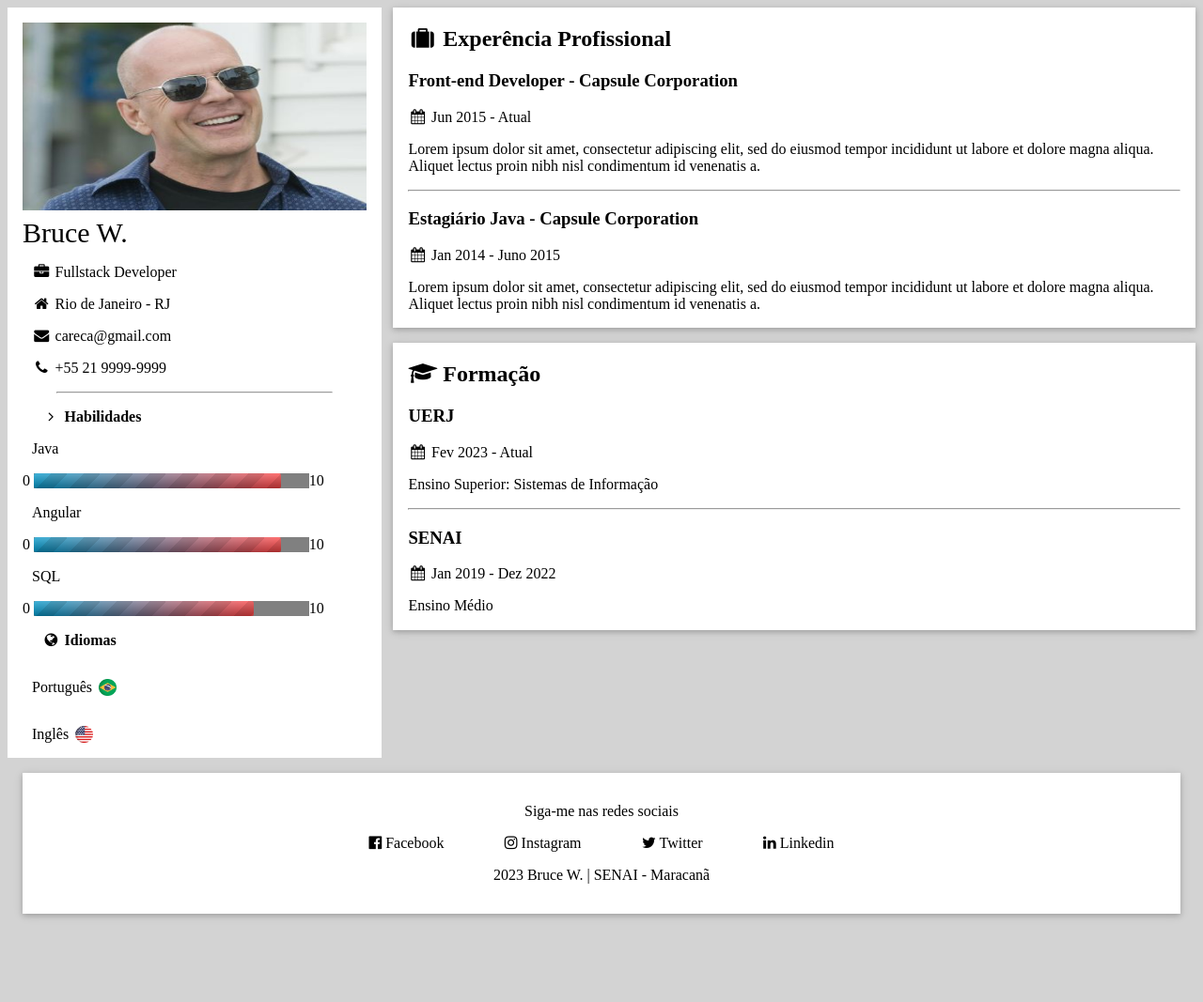
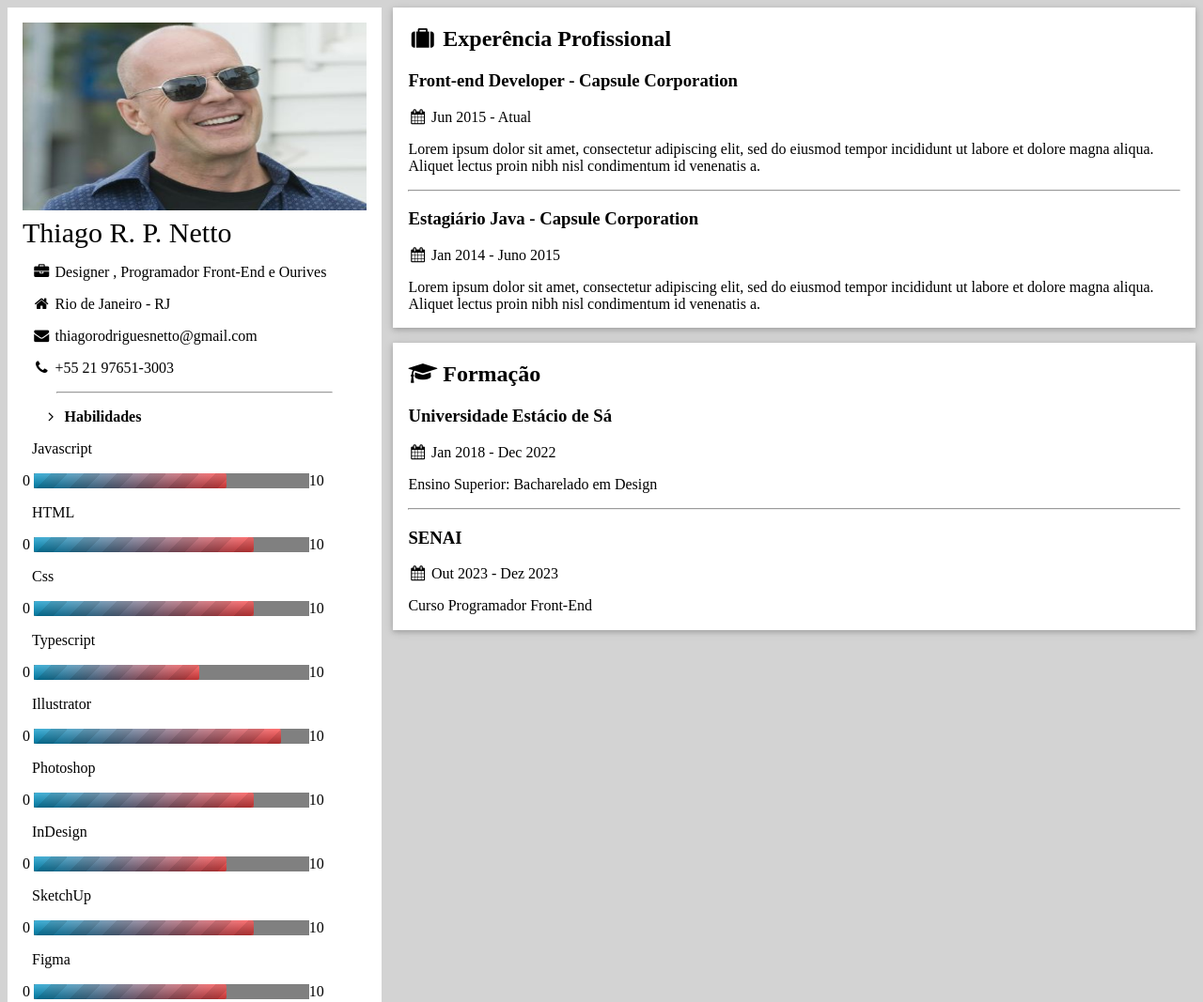
Before and after one commit to Thiago-Netto/curriculumvitae, a plain HTML site: page index.html in a window 1280 px wide. Shown: the top 1067 px of the page at 94% size. Before the commit the page ends 989 px from the top, so only its background shows below. Drawn offline with Linux system fonts and the light colour scheme.

Commit message:
info pessoal

```diff
--- a/index.html
+++ b/index.html
@@ -19,13 +19,13 @@
             <div class="image">
                 <figure>
                     <img src="img/img careca.jpg" alt="Foto do careca" class="avatar">
-                    <figcaption>Bruce W.</figcaption>
+                    <figcaption>Thiago R. P. Netto</figcaption>
                 </figure>
             </div>
 
              <p class="info-curr">
                 <i class="fa fa-briefcase fa-fw"></i>
-                Fullstack Developer
+                Designer , Programador Front-End e Ourives
             </p>
 
             <p class="info-curr">
@@ -35,12 +35,12 @@
 
             <p class="info-curr">
                 <i class="fa fa-envelope fa-fw"></i>
-                careca@gmail.com
+                thiagorodriguesnetto@gmail.com
             </p>
 
             <p class="info-curr">
                 <i class="fa fa-phone fa-fw"></i>
-                +55 21 9999-9999
+                +55 21 97651-3003
             </p>
 
             <hr class="divisor">
@@ -52,14 +52,32 @@
                 </strong>
             </p>
 
-            <p class="info-curr">Java</p>
+            <p class="info-curr">Javascript</p>
+            0 <progress value="7" max="10"></progress>10
+
+            <p class="info-curr">HTML</p>
+            0 <progress value="8" max="10"></progress>10
+
+            <p class="info-curr">Css</p>
+            0 <progress value="8" max="10"></progress>10
+
+            <p class="info-curr">Typescript</p>
+            0 <progress value="6" max="10"></progress>10
+
+            <p class="info-curr">Illustrator</p>
             0 <progress value="9" max="10"></progress>10
 
-            <p class="info-curr">Angular</p>
-            0 <progress value="9" max="10"></progress>10
+            <p class="info-curr">Photoshop</p>
+            0 <progress value="8" max="10"></progress>10
 
-            <p class="info-curr">SQL</p>
+            <p class="info-curr">InDesign</p>
+            0 <progress value="7" max="10"></progress>10
+
+            <p class="info-curr">SketchUp</p>
             0 <progress value="8" max="10"></progress>10
+
+            <p class="info-curr">Figma</p>
+            0 <progress value="7" max="10"></progress>10
 
             <p class="info-currI">
                     <i class="fa fa-globe fa-fw"></i>
@@ -70,12 +88,12 @@
 
             <div class="flag">
 
-                <p class="info-curr">Português</p>
+                <p class="info-curr">Português - nativo</p>
                 <img src="img/bra.png" alt="Brasil" class="img">
             </div>
             <div class="flag">
 
-                <p class="info-curr">Inglês</p>
+                <p class="info-curr">Inglês - fluente em fala e escrita</p>
                 <img src="img/usa.png" alt="USA" class="img">
             </div>
 
@@ -123,14 +141,14 @@
                     Formação
                 </h1>
                 <h3>
-                   UERJ
+                   Universidade Estácio de Sá
                 </h3>
                 <p>
                     <i class="fa fa-calendar fa-fw"></i>
-                    Fev 2023 - Atual
+                    Jan 2018 - Dec 2022
                 </p>
                 <p>
-                    Ensino Superior: Sistemas de Informação
+                    Ensino Superior: Bacharelado em Design
                 </p>
                 <hr>
                 <h3>
@@ -138,10 +156,10 @@
                 </h3>
                  <p>
                     <i class="fa fa-calendar fa-fw"></i>
-                    Jan 2019 - Dez 2022
+                    Out 2023 - Dez 2023
                  </p>
                  <p>
-                     Ensino Médio
+                     Curso Programador Front-End
                  </p>
             </div>
 
@@ -160,24 +178,24 @@
         <p>Siga-me nas redes sociais</p>
         </div>
         <div class="social-media">
-            <a href="" target="_blank">
+            <a href="https://www.facebook.com/thiago.netto.56" target="_blank">
                 <i class="fa fa-facebook-official"></i>
                 Facebook
             </a>
-            <a href="" target="_blank">
+            <a href="https://www.instagram.com/thiagorodriguesnetto/" target="_blank">
                 <i class="fa fa-instagram"></i>
                 Instagram
             </a>
-            <a href="" target="_blank">
+            <a href="https://twitter.com/Prearo_Netto" target="_blank">
                 <i class="fa fa-twitter"></i>
                 Twitter
             </a>
-            <a href="" target="_blank">
+            <a href="https://www.linkedin.com/in/thiago--prearo-netto/" target="_blank">
                 <i class="fa fa-linkedin"></i>
                 Linkedin
             </a>
         </div>
-        <p>2023 Bruce W. | SENAI - Maracanã</p>
+        <p>2024 Thiago Rodrigues Prearo Netto | Rio de Janeiro</p>
     </footer>
     <!--Rodapé Fim-->
 
```
